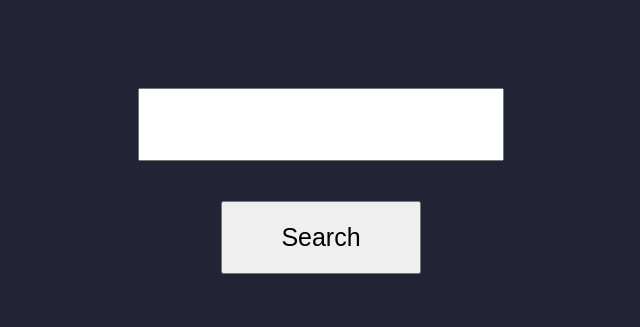
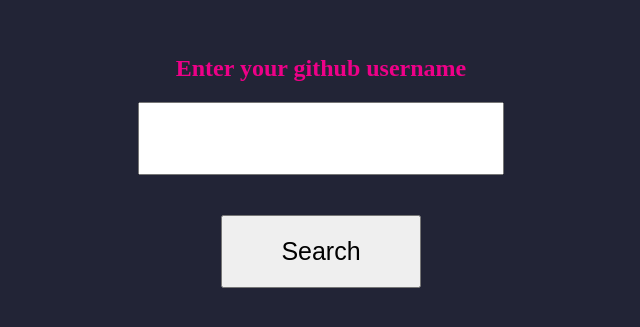
Before and after one commit to munshiprodip/javascript-api-github-profile, a plain HTML site: page index.html in a window 1280 px wide. Shown: the part 219-546 px from the top of the page, without its empty margins (319-959 px from the left). Drawn offline with Linux system fonts and the light colour scheme.

Commit message:
update index.html

```diff
--- a/index.html
+++ b/index.html
@@ -10,6 +10,7 @@
     <main>
         <div class="container">
             <form id="form" onsubmit="searchUser(event)">
+                <h2>Enter your github username</h2>
                 <h3 id="msg"></h3>
                 <input id="username" type="text" name="" id="">
                 <input  id="submit" type="submit" value="Search">
```
